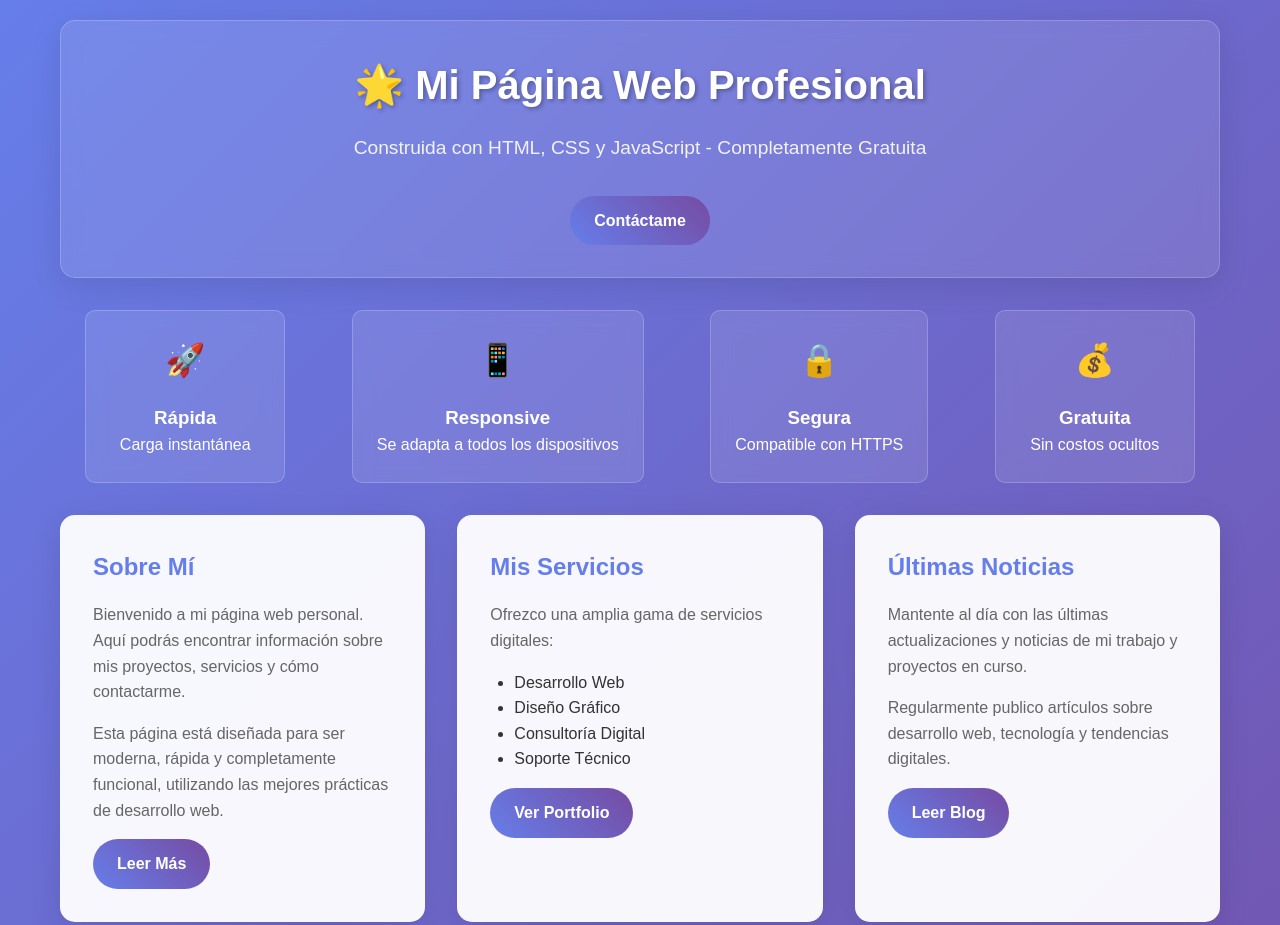
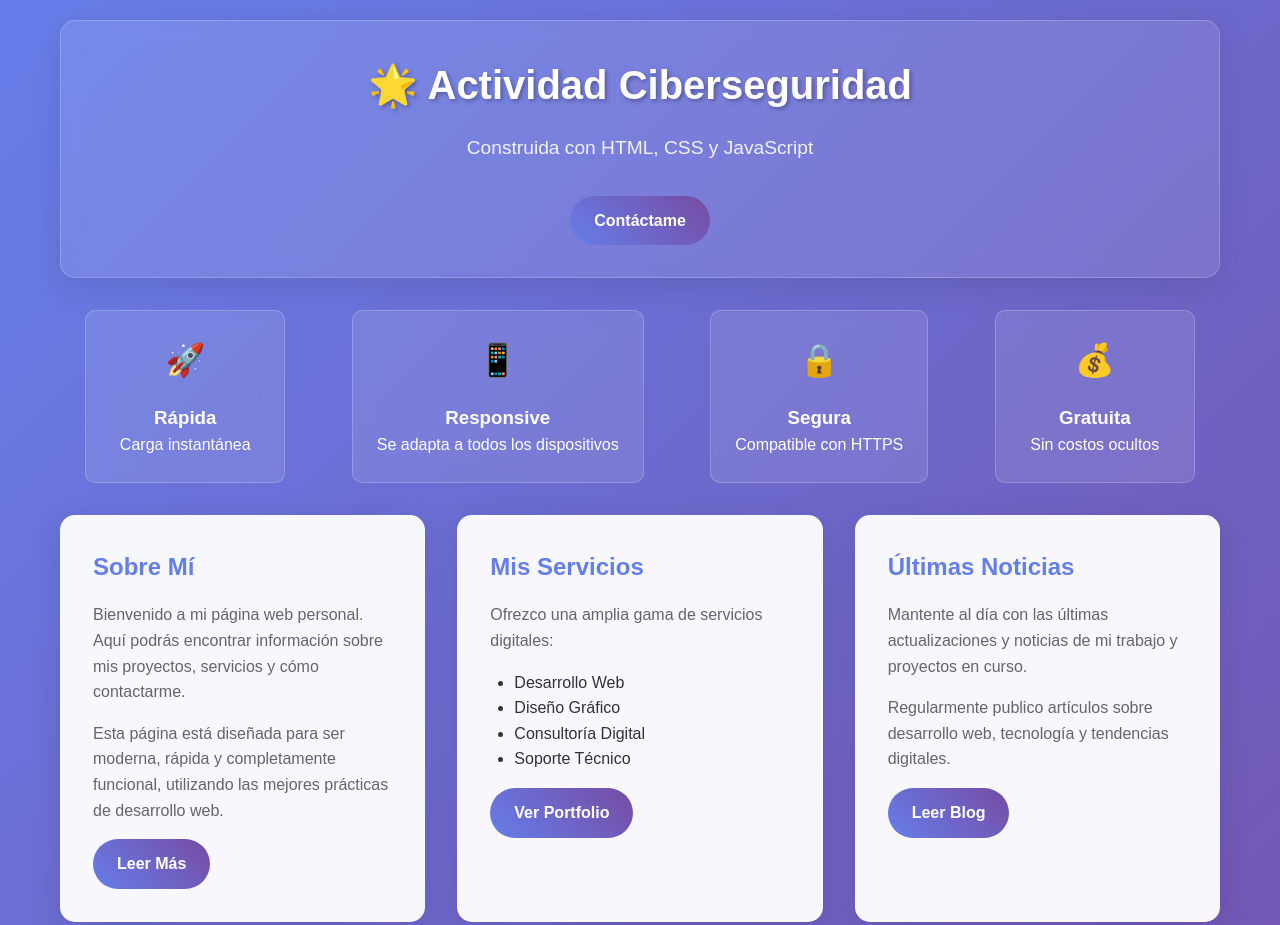
Before and after one commit to jabb2612/ciberseguridad, a plain HTML site: page index.html in a window 1280 px wide. Shown: the top 925 px of the page. Drawn offline with Linux system fonts and the light colour scheme.

Commit message:
Update index.html

```diff
--- a/index.html
+++ b/index.html
@@ -3,7 +3,7 @@
 <head>
     <meta charset="UTF-8">
     <meta name="viewport" content="width=device-width, initial-scale=1.0">
-    <title>Mi Página Web Gratuita</title>
+    <title>Actividad Ciberseguridad</title>
     <style>
         * {
             margin: 0;
@@ -187,8 +187,8 @@
 <body>
     <div class="container">
         <header>
-            <h1>🌟 Mi Página Web Profesional</h1>
-            <p class="subtitle">Construida con HTML, CSS y JavaScript - Completamente Gratuita</p>
+            <h1>🌟 Actividad Ciberseguridad</h1>
+            <p class="subtitle">Construida con HTML, CSS y JavaScript</p>
             <a href="#contacto" class="button">Contáctame</a>
         </header>
 
```
